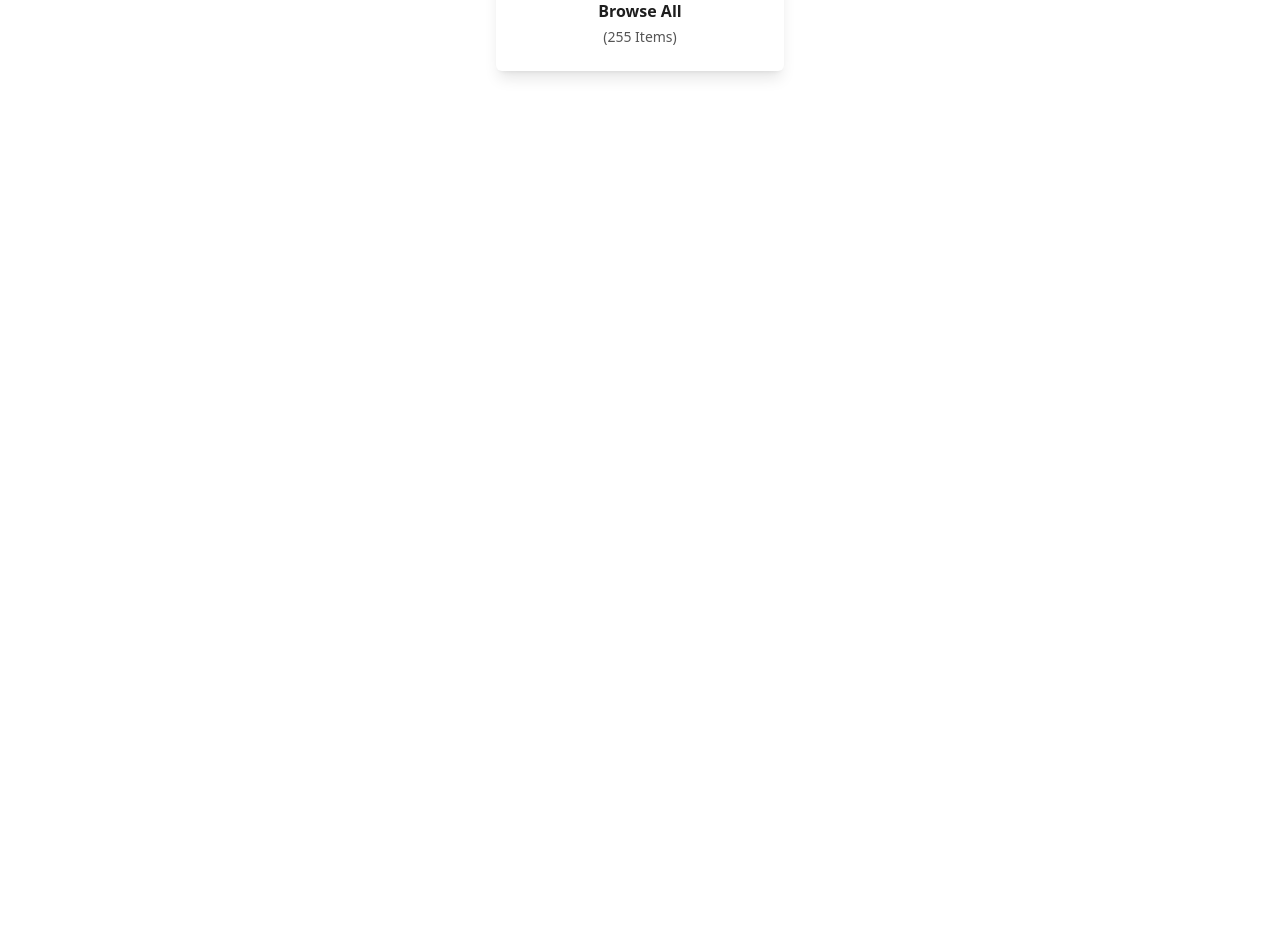
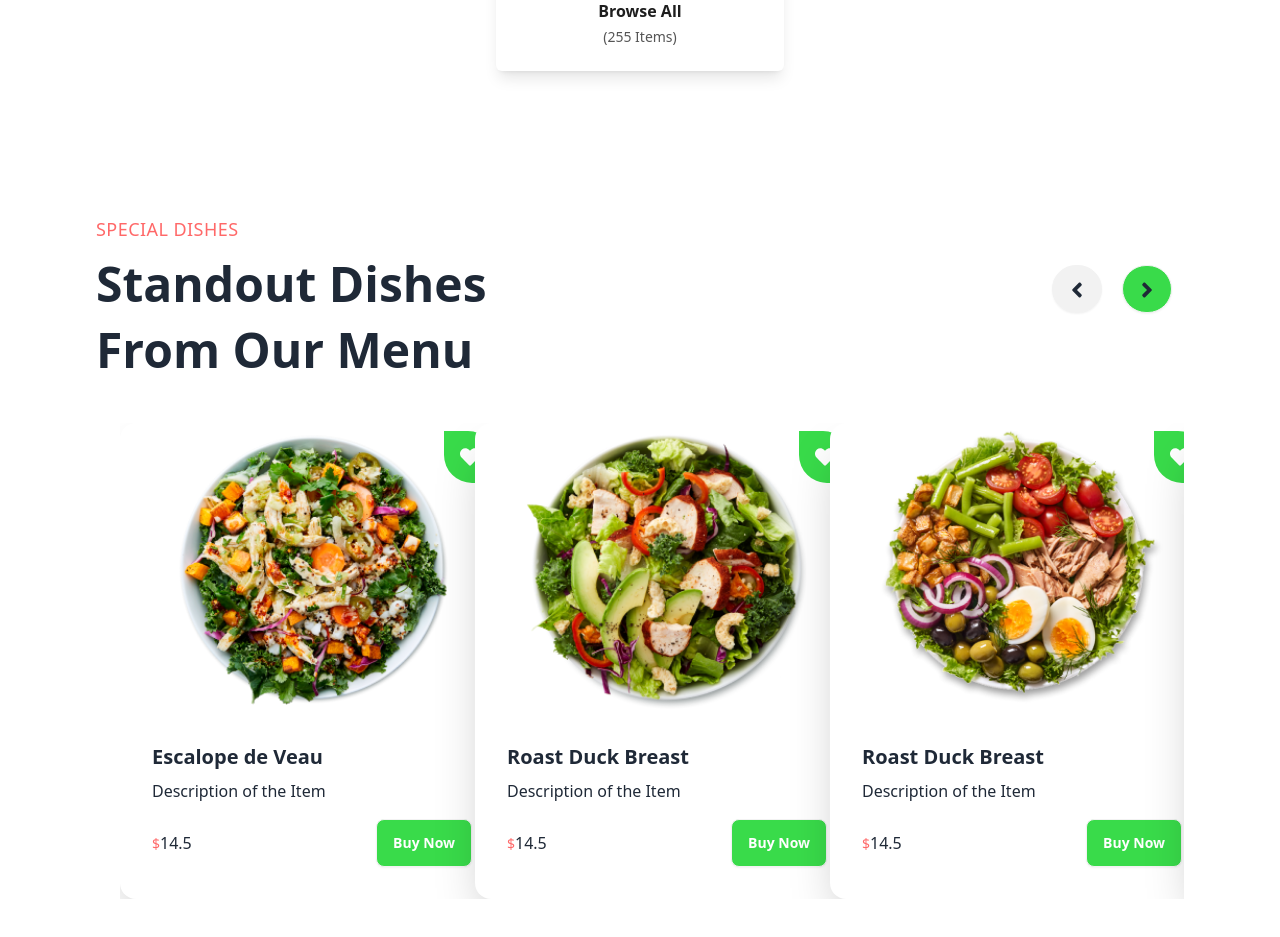
Before and after one commit to MostakemHossain/Foodi-mern-project-admin-panel, a React (Vite) app: page / in a window 1280 px wide. Shown: the part 1400-2337 px from the top of the page. Before the commit the page ends 1535 px from the top, so only its background shows below. Built offline with nearby package versions, Linux system fonts and the light colour scheme.

Commit message:
special dishes component added

```diff
--- a/package.json
+++ b/package.json
@@ -16,6 +16,8 @@
     "react-dom": "^18.2.0",
     "react-icons": "^4.12.0",
     "react-router-dom": "^6.20.0",
+    "react-slick": "^0.29.0",
+    "slick-carousel": "^1.8.1",
     "sort-by": "^1.2.0"
   },
   "devDependencies": {
--- a/src/App.css
+++ b/src/App.css
@@ -16,3 +16,6 @@
 .title{
   @apply text-4xl md:text-5xl font-bold my-2 md:leading-snug leading-snug
 }
+.heartStar{
+  border-radius: 0px 28px 0 28px;
+}
--- a/src/components/Banner.jsx
+++ b/src/components/Banner.jsx
@@ -14,11 +14,11 @@
                             <div className='space-y-1'>
                                 <h5 className='font-medium'>Spicy noodles</h5>
                                 <div className="rating rating-sm">
-                                    <input type="radio" name="rating-6" className="mask mask-star-2 bg-yellow-400" />
-                                    <input type="radio" name="rating-6" className="mask mask-star-2 bg-yellow-400" checked />
-                                    <input type="radio" name="rating-6" className="mask mask-star-2 bg-yellow-400" checked />
-                                    <input type="radio" name="rating-6" className="mask mask-star-2 bg-yellow-400" checked />
-                                    <input type="radio" name="rating-6" className="mask mask-star-2 bg-yellow-400" />
+                                    <input type="radio" name="rating-6" className="mask mask-star-2 bg-yellow-400" readOnly />
+                                    <input type="radio" name="rating-6" className="mask mask-star-2 bg-yellow-400" checked  readOnly/>
+                                    <input type="radio" name="rating-6" className="mask mask-star-2 bg-yellow-400" checked readOnly />
+                                    <input type="radio" name="rating-6" className="mask mask-star-2 bg-yellow-400" checked readOnly />
+                                    <input type="radio" name="rating-6" className="mask mask-star-2 bg-yellow-400" readOnly />
                                 </div>
                                 <p className='text-red'>$18.00</p>
                             </div>
--- /dev/null
+++ b/src/components/Cards.jsx
@@ -0,0 +1,38 @@
+import React, { useState } from 'react';
+import { FaHeart } from "react-icons/fa";
+import { Link } from 'react-router-dom';
+
+const Cards = ({item}) => {
+  const [isHeartFilled,setIsHeartFilled]= useState(false);
+  const handleHeartClick=()=>{
+    setIsHeartFilled(!isHeartFilled);
+  }
+
+
+  return (
+    <div>
+        <div className="card w-96 bg-base-100 shadow-2xl relative">
+          <div className={`rating gap-1 absolute p-4 right-2 top-2 bg-green heartStar ${isHeartFilled?"text-rose-500":"text-white"}`}
+          onClick={handleHeartClick}>
+            <FaHeart className='h-5 w-5 cursor-pointer'/>
+          </div>
+
+
+ <Link to={`/menu/${item._id}`}>
+ <figure><img src={item.image} alt=""
+ className='hover:scale-105 transition-all duration-300 md:h-72'
+  /></figure></Link>
+  <div className="card-body">
+    <Link to={`/menu/${item._id}`} ><h2 className="card-title">{item.name}</h2></Link>
+    <p>Description of the Item</p>
+    <div className="card-actions justify-between items-center mt-2">
+        <h5 className='font-semi-bold'><span className='text-sm text-red'>$</span>{item.price}</h5>
+      <button className="btn bg-green text-white">Buy Now</button>
+    </div>
+  </div>
+</div>
+    </div>
+  )
+}
+
+export default Cards
--- a/src/pages/Home/Home.jsx
+++ b/src/pages/Home/Home.jsx
@@ -1,12 +1,14 @@
 import React from 'react'
 import Banner from '../../components/Banner'
 import Categories from './categories'
+import SpecialDishes from './SpecialDishes'
 
 const Home = () => {
   return (
     <div>
       <Banner/>
       <Categories/>
+      <SpecialDishes/>
     </div>
   )
 }
--- /dev/null
+++ b/src/pages/Home/SpecialDishes.jsx
@@ -0,0 +1,104 @@
+import React, { useEffect, useState } from 'react';
+import { FaAngleLeft, FaAngleRight } from 'react-icons/fa';
+import { } from "react-icons/fa6";
+import Slider from "react-slick";
+import "slick-carousel/slick/slick-theme.css";
+import "slick-carousel/slick/slick.css";
+import Cards from '../../components/Cards';
+
+const simpleNextArrow=(props)=>{
+  const {className,style,onClick}=props;
+  return (
+    <div className={className}
+    style={{...style,display:"block",background:"red"}}
+    onClick={onclick}>
+      NEXT
+    </div>
+  )
+}
+const simplePrevArrow=(props)=>{
+  const {className,style,onClick}=props;
+  return (
+    <div className={className}
+    style={{...style,display:"block",background:"green"}}
+    onClick={onclick}>
+      NEXT
+    </div>
+  )
+}
+
+const SpecialDishes = () => {
+    const [recipes, setRecipes] = useState([]);
+    const slider = React.useRef(null);
+    useEffect(()=>{
+        fetch("/menu.json")
+        .then((res)=>res.json())
+        .then((data)=>{
+            const  specials= data.filter((item)=> item.category==="popular");
+            setRecipes(specials);
+        })
+
+    },[])
+    const settings = {
+        dots: true,
+        infinite: false,
+        speed: 500,
+        slidesToShow: 3,
+        slidesToScroll: 3,
+        initialSlide: 0,
+        responsive: [
+          {
+            breakpoint: 1024,
+            settings: {
+              slidesToShow: 3,
+              slidesToScroll: 3,
+              infinite: true,
+              dots: true
+            }
+          },
+          {
+            breakpoint: 600,
+            settings: {
+              slidesToShow: 2,
+              slidesToScroll: 2,
+              initialSlide: 2
+            }
+          },
+          {
+            breakpoint: 480,
+            settings: {
+              slidesToShow: 1,
+              slidesToScroll: 1
+            }
+          }
+        ],
+        nextArrow: <simpleNextArrow/>,
+        prevArrow:<simplePrevArrow/>
+      };
+  return (
+    <div className='section-container py-20 relative'>
+         <div className='text-left'>
+            <p className='subtitle'>Special Dishes</p>
+            <h2 className='title md:w-[520px]'>Standout Dishes From Our Menu</h2>
+        </div>
+        <div className='md:absolute  right-3 top-[130px] mb-10 md:mr-24'>
+          <button onClick={()=>slider?.current?.slickPrev()} className="btn p-2 rounded-full ml-5">
+            <FaAngleLeft className='w-8 h-8 p-1'/>
+          </button>
+          <button onClick={()=>slider?.current?.slickNext()} className="btn p-2 rounded-full ml-5 bg-green">
+            <FaAngleRight className='w-8 h-8 p-1'/>
+          </button>
+
+        </div>
+
+        <Slider ref={slider} {...settings} className="overflow-hidden space-x-6 mt-10">
+
+        {recipes.map((item, i) => (
+          <Cards item={item} key={i}/>
+        ))}
+        </Slider>
+    </div>
+  )
+}
+
+export default SpecialDishes
```
Also changed, not shown: 1 other file (tests, documents, lock files or other folders).
